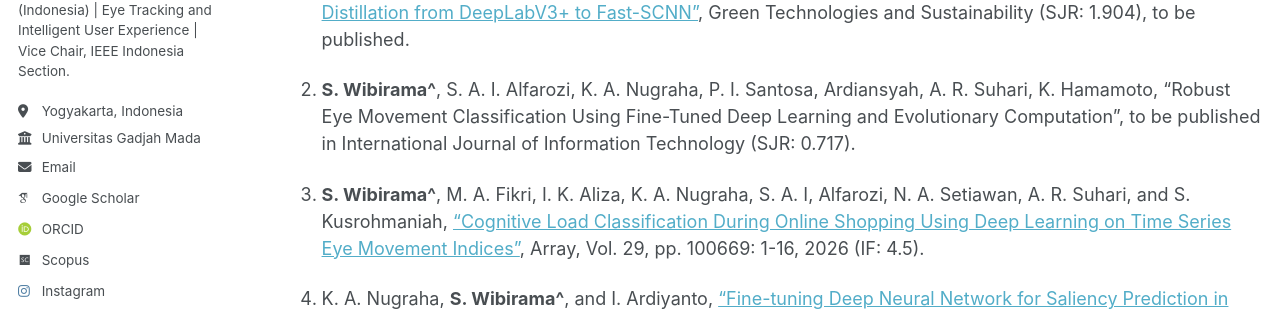
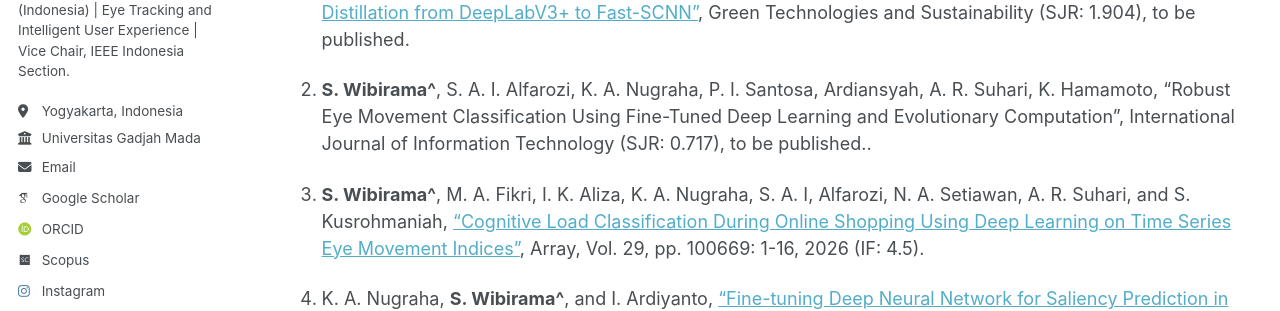
Before and after one commit to wibirama/wibirama.github.io, a Jekyll site: the page built from _pages/allpublications.md, in a window 1280 px wide and 900 px high, scrolled down 1159 px. Shown: the part 181-492 px from the top of the window. Built offline with Jekyll 4.4.1, drawn with Linux system fonts in a browser that asks for light colours; emoji names are drawn with the system emoji font; some web fonts are replaced; a script that is not in the unit is left out.

```diff
--- a/_pages/allpublications.md
+++ b/_pages/allpublications.md
@@ -42,7 +42,7 @@ Journal articles
 
 1.  I. Agustian, I. Ardiyanto, and **S. Wibirama^**, ["Efficient Crop-Weed Semantic Segmentation via Knowledge Distillation from DeepLabV3+ to Fast-SCNN"](https://doi.org/10.1016/j.grets.2026.100357), Green Technologies and Sustainability (SJR: 1.904), to be published.
 
-2. **S. Wibirama^**, S. A. I. Alfarozi, K. A. Nugraha, P. I. Santosa, Ardiansyah, A. R. Suhari, K. Hamamoto, "Robust Eye Movement Classification Using Fine-Tuned Deep Learning and Evolutionary Computation", to be published in International Journal of Information Technology (SJR: 0.717).
+2. **S. Wibirama^**, S. A. I. Alfarozi, K. A. Nugraha, P. I. Santosa, Ardiansyah, A. R. Suhari, K. Hamamoto, "Robust Eye Movement Classification Using Fine-Tuned Deep Learning and Evolutionary Computation", International Journal of Information Technology (SJR: 0.717), to be published..
 
 3. **S. Wibirama^**, M. A. Fikri, I. K. Aliza, K. A. Nugraha, S. A. I, Alfarozi, N. A. Setiawan, A. R. Suhari, and S. Kusrohmaniah, ["Cognitive Load Classification During Online Shopping Using Deep Learning on Time Series Eye Movement Indices"](https://doi.org/10.1016/j.array.2025.100669), Array, Vol. 29, pp. 100669: 1-16, 2026 (IF: 4.5).
 
```
